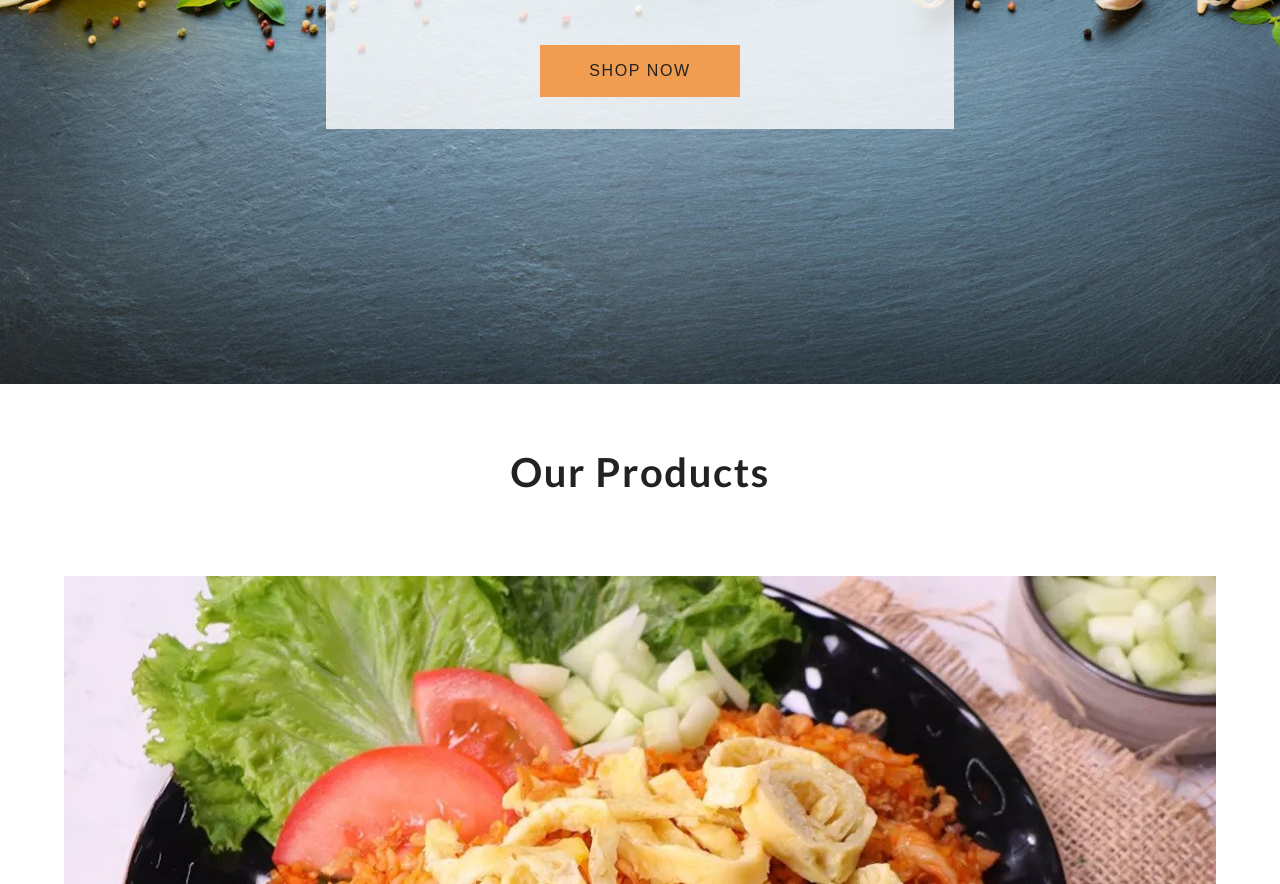
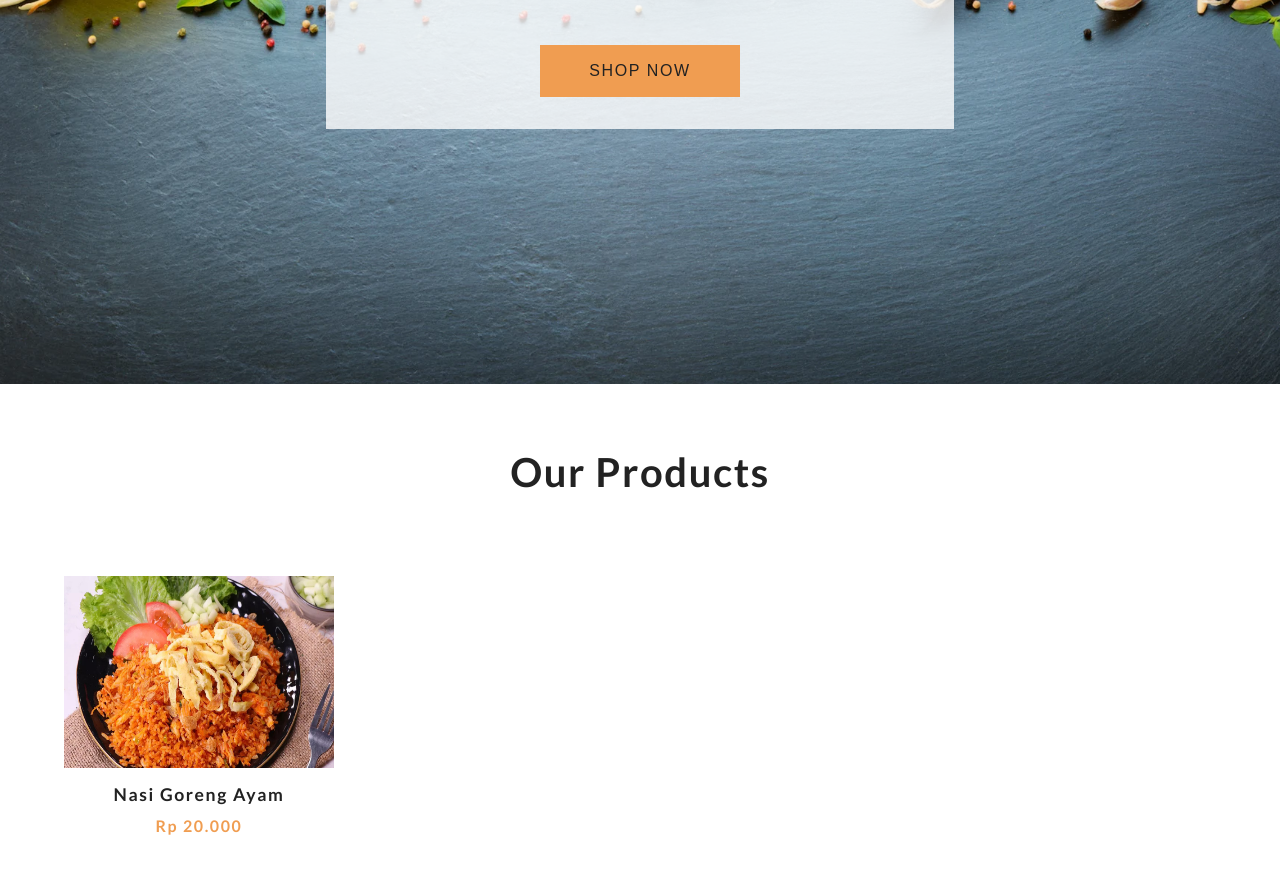
Before and after one commit to ridhotripermana19/Shopping-Cart, a plain HTML site: page index.html in a window 1280 px wide. Shown: the part 416-1300 px from the top of the page. Drawn offline with Linux system fonts and the light colour scheme.

Commit message:
initial commit

```diff
--- a/main.css
+++ b/main.css
@@ -1,78 +1,4 @@
 
-/* --------------- Products ---------------- */
-
-.products {
-  padding: 4rem 0;
-}
-.section-title h2 {
-  text-align: center;
-  font-size: 2.5rem;
-  margin-bottom: 5rem;
-  text-transform: capitalize;
-  letter-spacing: var(--mainSpacing);
-}
-.products-center {
-  width: 90vw;
-  margin: 0 auto;
-  max-width: 1170px;
-  display: grid;
-  grid-template-columns: repeat(auto-fit, minmax(260px, 1fr));
-  grid-column-gap: 1.5rem;
-  grid-row-gap: 2rem;
-}
-.img-container {
-  position: relative;
-  overflow: hidden;
-}
-.bag-btn {
-  position: absolute;
-  top: 70%;
-  right: 0;
-  background: var(--primaryColor);
-  border: none;
-  text-transform: uppercase;
-  padding: 0.5rem 0.75rem;
-  letter-spacing: var(--mainSpacing);
-  font-weight: bold;
-  transition: var(--mainTransition);
-  transform: translateX(101%);
-  cursor: pointer;
-}
-.bag-btn:hover {
-  color: var(--mainWhite);
-}
-.fa-shopping-cart {
-  margin-right: 0.5rem;
-}
-.img-container:hover .bag-btn {
-  transform: translateX(0);
-}
-.product-img {
-  display: block;
-  width: 100%;
-  min-height: 12rem;
-  transition: var(--mainTransition);
-}
-.img-container:hover .product-img {
-  opacity: 0.5;
-}
-
-.product h3 {
-  text-transform: capitalize;
-  font-size: 1.1rem;
-  margin-top: 1rem;
-  letter-spacing: var(--mainSpacing);
-  text-align: center;
-}
-
-.product h4 {
-  margin-top: 0.7rem;
-  letter-spacing: var(--mainSpacing);
-  color: var(--primaryColor);
-  text-align: center;
-}
-
-/* ---------------End of Products ---------------- */
 /* --------------- Cart ---------------- */
 .cart-overlay {
   position: fixed;
--- a/styles.css
+++ b/styles.css
@@ -115,7 +115,8 @@ body {
   margin: 0 auto;
   max-width: 1170px;
   display: grid;
-  grid-template-columns: repeat(auto-fit, minmax(260px, 1fr));
+  /* grid-template-columns: repeat(auto-fit, minmax(260px, 1fr)); */
+  grid-template-columns: 1fr 1fr 1fr 1fr;
   grid-column-gap: 1.5rem;
   grid-row-gap: 2rem;
 }
```
Also changed, not shown: 1 other file.
